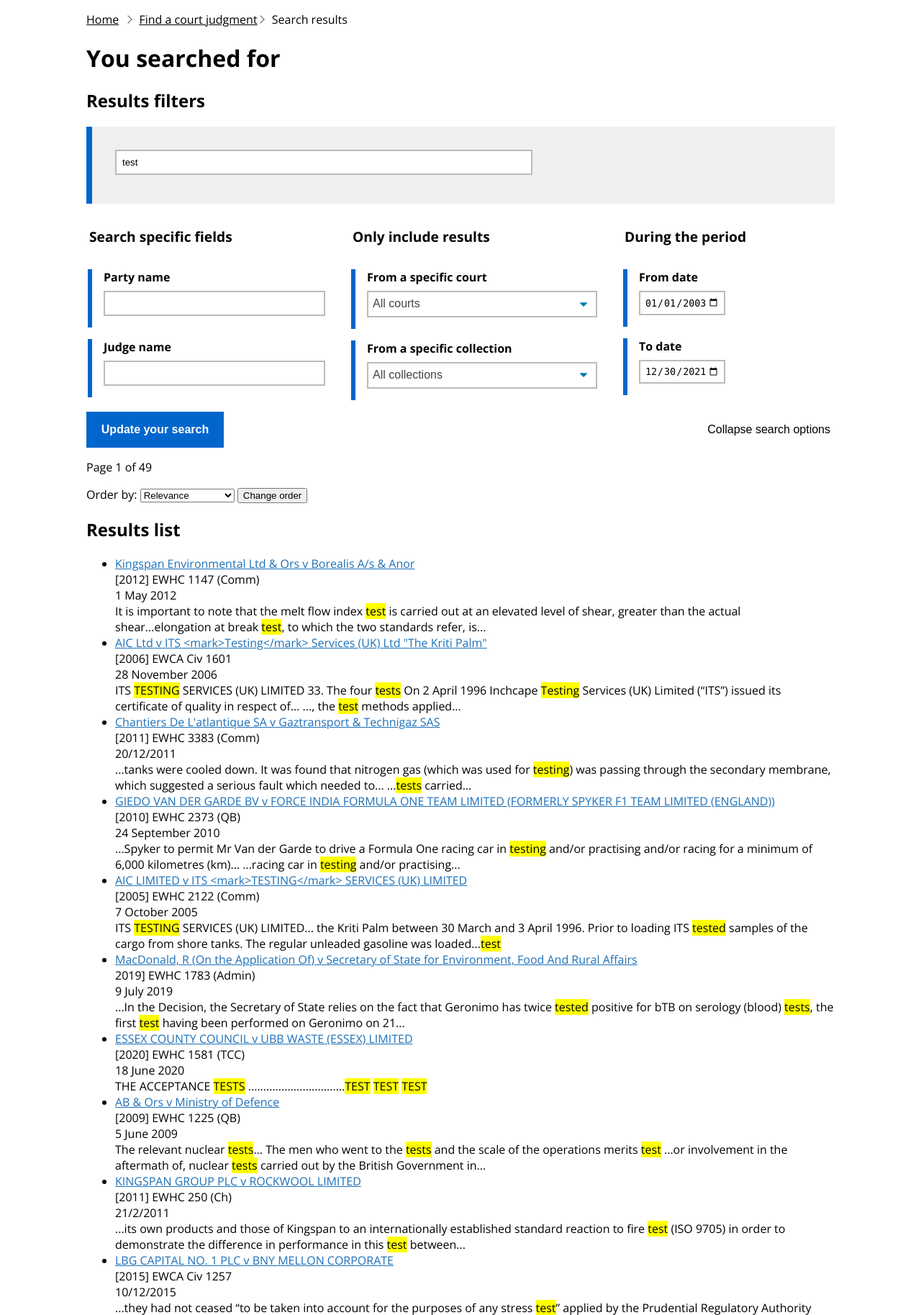
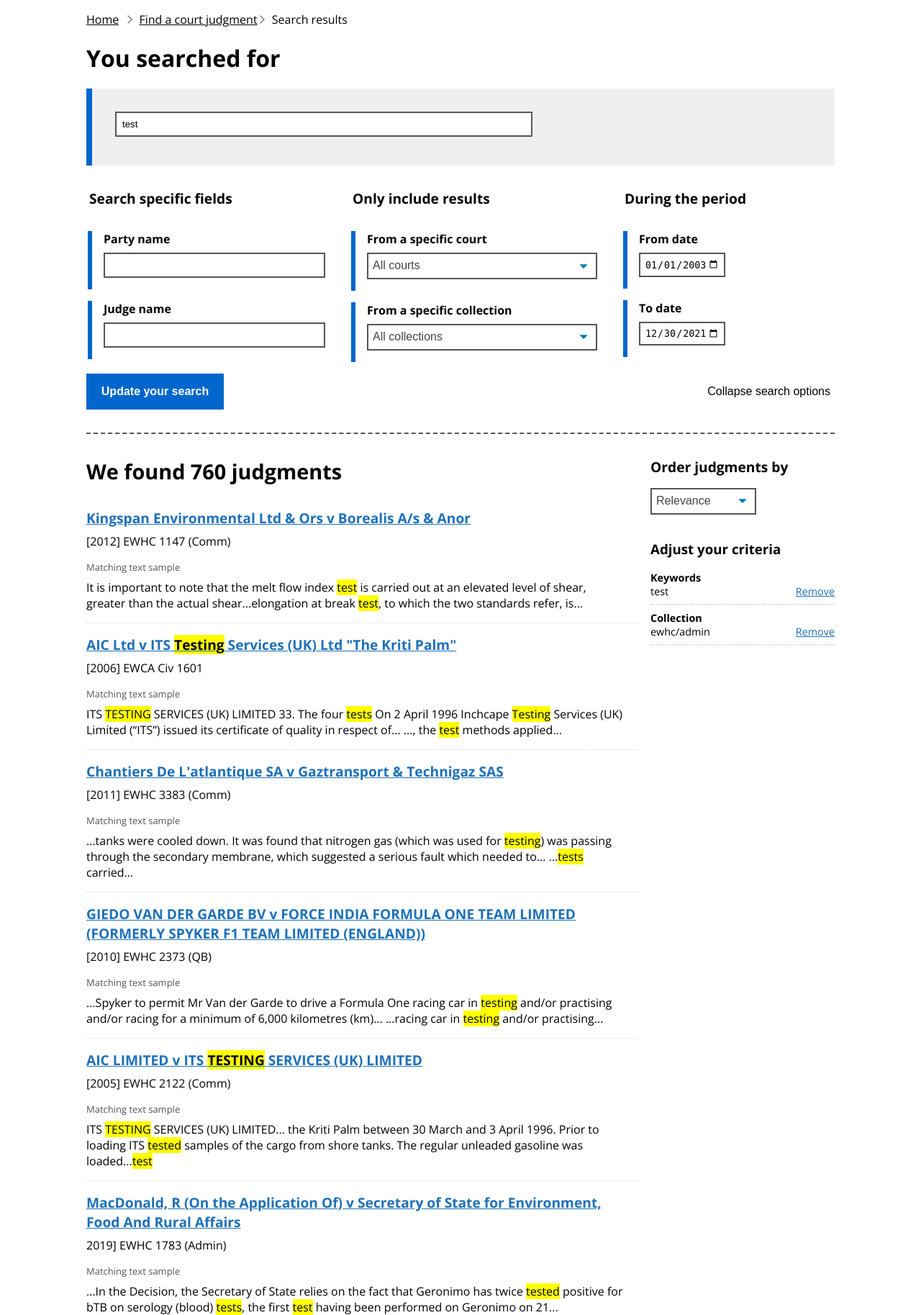
Before and after one commit to nationalarchives/ds-caselaw-frontend-prototype, a Flask app: page /results in a window 1280 px wide. Shown: the part 113-1940 px from the top of the page at 72% size. Run offline with Flask 2, Linux system fonts and the light colour scheme; style sheets or scripts are compiled from the project's sources.

Commit message:
Desktop optimized implementation of search results
Think it's best to avoid doing too much implementation of media
queries etc. until we have a clearer sense of the settled UI.

```diff
--- /dev/null
+++ b/app/static/styles/src/includes/_pagination.scss
@@ -0,0 +1,172 @@
+.pagination {
+  background-color: $color__almost-black;
+  margin-bottom: calc($spacer__unit * 2);
+
+  h3 {
+    @include sr-only;
+  }
+
+  &__list {
+    text-align: center;
+    list-style-type: none;
+    padding-left: 0;
+    min-height: 3.125rem;
+
+    display: flex;
+    justify-content: start;
+    margin-bottom: 0;
+
+    &-pages {
+      padding: 0;
+
+      ol {
+        padding: 0;
+        list-style-type: none;
+      }
+    }
+
+    &-item {
+      display: inline-block;
+      min-height: 3.125rem;
+
+      &:first-child {
+        margin-left: 0;
+        margin-right: auto;
+      }
+
+      &:last-child {
+        margin-left: auto;
+        margin-right: 0;
+      }
+    }
+  }
+
+  &__page {
+    &-chevron-next, &-chevron-previous, &-link, &-link-current {
+      display: flex;
+      justify-content: center;
+      align-items: center;
+      text-decoration: none;
+      width: 3.125rem;
+      height: 3.125rem;
+
+      > span {
+        @include sr-only
+      }
+    }
+
+    &-chevron-next, &-chevron-previous {
+      height: 100%;
+    }
+
+    &-chevron-next, &-chevron-previous {
+      background-color: $color__grey;
+
+      &:hover, &:focus {
+        @include focus-default;
+        background-color: $color__dark-grey;
+      }
+
+      background-repeat: no-repeat;
+      background-position: center;
+      background-size: 40%;
+    }
+
+    &-chevron-next {
+      background-image: url($fa_chevron_right);
+
+      &:hover, &:focus {
+        background-image: url($fa_chevron_right_white);
+        outline-color: $color__highlight-blue;
+        outline-offset: 0.125rem;
+      }
+
+      &:focus {
+        box-shadow: -.6rem 0 $color__white;
+      }
+
+      &--disabled {
+        background-color: $color__grey;
+        background-image: url($fa_chevron_right_disabled);
+        background-repeat: no-repeat;
+        background-position: center;
+        background-size: 40%;
+        width: 3.125rem;
+        height: 100%;
+        display: flex;
+        justify-content: center;
+
+        &:hover, &:focus {
+          background-image: url($fa_chevron_right_disabled);
+          outline-color: transparent;
+          outline-offset: 0;
+        }
+
+        span {
+          @include sr-only;
+        }
+      }
+    }
+
+    &-chevron-previous {
+      background-image: url($fa_chevron_left);
+
+      &:hover, &:focus {
+        background-image: url($fa_chevron_left_white);
+        outline-color: $color__highlight-blue;
+        outline-offset: 0.125rem;
+      }
+
+      &:focus {
+        box-shadow: .6rem 0 $color__white;
+      }
+
+      &--disabled {
+        background-color: $color__grey;
+        background-image: url($fa_chevron_left_disabled);
+        background-repeat: no-repeat;
+        background-position: center;
+        background-size: 40%;
+        width: 3.125rem;
+        height: 100%;
+        display: flex;
+        justify-content: center;
+
+        &:hover, &:focus {
+          background-image: url($fa_chevron_left_disabled);
+          outline-color: transparent;
+          outline-offset: 0;
+        }
+
+        span {
+          @include sr-only;
+        }
+      }
+    }
+
+    &-link-current {
+      font-weight: bold;
+    }
+
+    &-link, &-link-current {
+      margin-top: 0;
+
+      @media only screen and (min-width: $grid__breakpoint-medium) {
+        width: 2.5rem;
+        height: 1.875rem;
+        margin-top: .5rem;
+      }
+    }
+
+    &-link, &-link:visited {
+      color: $color__white;
+    }
+
+    &-link-current, &-link-current:focus, &-link-current:visited, &-link:hover, &-link:focus {
+      background-color: $color__white;
+      color: $color__black;
+      font-weight: bold;
+      outline-color: $color__highlight-blue;
+    }
+  }
+}
--- /dev/null
+++ b/app/static/styles/src/includes/_result_controls.scss
@@ -0,0 +1,36 @@
+.result-controls {
+  &__order-by-label {
+    font-weight: bold;
+    font-size: 1.2rem;
+    display: block;
+    margin-bottom: $spacer__unit;
+  }
+
+  &__order-by {
+    @include select;
+    min-width: auto;
+  }
+
+  &__removable-options {
+    font-size: 0.9rem;
+    padding: 0;
+    list-style-type: none;
+
+    li {
+      margin: calc($spacer__unit / 2) 0;
+      padding: 0 0 calc($spacer__unit / 2) 0;
+      border-bottom: 0.125rem dotted $color__grey;
+    }
+  }
+
+  &__removable-options-key {
+    display: block;
+    font-weight: bold;
+  }
+
+  &__removable-options-value {
+    display: flex;
+    justify-content: space-between;
+  }
+
+}
--- a/app/static/styles/src/includes/_results.scss
+++ b/app/static/styles/src/includes/_results.scss
@@ -103,20 +103,95 @@
   &__control-container {
     display: flex;
     justify-content: space-between;
+    padding-bottom: calc($spacer__unit * 2);
+    margin-bottom: calc($spacer__unit * 2);
+    border-bottom: 0.125rem dashed $color__dark-grey;
   }
 
   &__toggle-control {
     border: none;
     background-color: transparent;
     font-size: 1rem;
+
     &:focus {
       @include focus-default;
       text-decoration: underline;
     }
+
     &:hover {
       text-decoration: underline;
       cursor: pointer;
     }
+  }
+
+  &__list-layout-container {
+    display: grid;
+    grid-auto-columns: 1fr;
+    grid-template-columns: 3fr 1fr;
+    gap: 1rem;
+  }
+
+  &__result-controls-container {
+    grid-column: 2 / 3;
+    grid-row: 1 / 2;
+  }
+
+  &__result-list-container {
+    grid-row: 1 / 2;
+    grid-column: 1 / 2;
+    background-color: #fff;
+
+    h2 {
+      @include sr-only;
+    }
+  }
+
+  &__results-intro {
+    font-weight: bold;
+    font-size: 1.8rem;
+    margin: 0;
+  }
+
+  &__filter-heading {
+    @include sr-only;
+  }
+
+  &__results-list {
+    padding: 0;
+    list-style-type: none;
+
+    li {
+      padding: $spacer__unit;
+      padding-left: 0;
+      border-bottom: 1px dotted $color__grey;
+    }
+  }
+
+  &__result-title {
+    font-size: 1.2rem;
+    font-weight: bold;
+  }
+
+  &__result-term-sr {
+    @include sr-only
+  }
+
+  &__result-neutral-citation {
+    margin-top: calc($spacer__unit / 2);
+  }
+
+  &__result-terms {
+    margin: 0;
+  }
+
+  dd {
+    margin-left: 0;
+  }
+
+  &__result-term-matching {
+    margin: $spacer__unit 0 calc($spacer__unit / 2) 0;
+    color: $color__dark-grey;
+    font-size: small;
   }
 
   fieldset {
--- a/app/static/styles/src/includes/_variables.scss
+++ b/app/static/styles/src/includes/_variables.scss
@@ -6,7 +6,7 @@ $color__white: #fff;
 $color__light-grey: #efefef;
 $color__dark-blue: #134571;
 $color__grey: #ddd;
-$color__dark-grey: #bbb;
+$color__dark-grey: #555;
 $color__black: #000;
 $color__highlight-blue: #0066cc;
 
@@ -23,3 +23,14 @@ $grid__breakpoint-large: 992px;
 $grid__breakpoint-extra-large: 1200px;
 
 $font__open-sans: 'Open Sans', sans-serif;
+
+// Paths
+$fa_path: '/static/fontawesome-svgs/';
+
+// Images
+$fa_chevron_right: '#{$fa_path}chevron-right.svg';
+$fa_chevron_right_white: '#{$fa_path}chevron-right-white.svg';
+$fa_chevron_right_disabled: '#{$fa_path}chevron-right-disabled.svg';
+$fa_chevron_left: '#{$fa_path}chevron-left.svg';
+$fa_chevron_left_white: '#{$fa_path}chevron-left-white.svg';
+$fa_chevron_left_disabled: '#{$fa_path}chevron-left-disabled.svg';
--- a/app/static/styles/src/main.scss
+++ b/app/static/styles/src/main.scss
@@ -9,6 +9,8 @@
 @import "includes/links";
 @import "includes/structured_search";
 @import "includes/results";
+@import "includes/result_controls";
+@import "includes/pagination";
 @import "includes/phase_banner";
 @import "includes/footer";
 @import "includes/header";
--- a/app/templates/includes/pagination.html
+++ b/app/templates/includes/pagination.html
@@ -1,8 +1,12 @@
-<h2>Results pagination</h2>
 <nav class="pagination" aria-label="Results pagination">
+    <h3>Results pagination</h3>
     <ul class="pagination__list">
         <li class="pagination__list-item">
-            <span class="pagination__page-chevron-previous--disabled">Previous page</span>
+            <span class="pagination__page-chevron-previous--disabled">
+                <span>
+                    Previous page
+                </span>
+            </span>
         </li>
         <li class="pagination__list-pages">
             <ol>
--- a/app/templates/includes/result_controls.html
+++ b/app/templates/includes/result_controls.html
@@ -1,12 +1,29 @@
-<div class="results-controls">
-    <p>Page 1 of 49</p>
+<div class="result-controls">
     <form action="#">
-        <label for="order_by">Order by:</label>
-        <select id="order_by" name="order">
-            <option value="">Relevance</option>
-            <option value="date_ascending">Date (ascending)</option>
-            <option value="date_descending">Date (descending)</option>
-        </select>
-        <input type="submit" value="Change order">
+        <div>
+            <label class="result-controls__order-by-label" for="order_by">Order judgments by</label>
+            <select class="result-controls__order-by" id="order_by" name="order">
+                <option value="">Relevance</option>
+                <option value="date_ascending">Date (ascending)</option>
+                <option value="date_descending">Date (descending)</option>
+            </select>
+        </div>
     </form>
+    <h3>Adjust your criteria</h3>
+    <ul class="result-controls__removable-options">
+        <li>
+            <span class="result-controls__removable-options-key">Keywords</span>
+            <span class="result-controls__removable-options-value">
+                <span>test</span>
+                <a href="#">Remove</a>
+            </span>
+        </li>
+        <li>
+            <span class="result-controls__removable-options-key">Collection</span>
+            <span class="result-controls__removable-options-value">
+                <span>ewhc/admin</span>
+                <a href="#">Remove</a>
+            </span>
+        </li>
+    </ul>
 </div>
--- a/app/templates/includes/results_filters.html
+++ b/app/templates/includes/results_filters.html
@@ -1,4 +1,4 @@
-<h2>Results filters</h2>
+<h2 class="results__filter-heading">Results filters</h2>
 <form action="/search">
     <div class="results__full-text-panel">
         <label for="full_text" class="results__full-text-label">Search term</label>
--- a/app/templates/includes/results_list.html
+++ b/app/templates/includes/results_list.html
@@ -1,11 +1,18 @@
-<h2>Results list</h2>
-<ul>
+<h2>Search results</h2>
+<p class="results__results-intro">We found 760 judgments</p>
+<ul class="results__results-list">
     {% for result in search_results %}
         <li>
-            <a href="/judgment">{{ result.title }}</a>
-            <div>{{ result.neutral_citation }}</div>
-            <div>{{ result.date }}</div>
-            <div>{{ result.snippet | safe }}</div>
+            <dl class="results__result-terms">
+                <dt class="results__result-term-sr">Title</dt>
+                <dd>
+                    <a class="results__result-title" href="/judgment">{{ result.title | safe }}</a>
+                </dd>
+                <dt class="results__result-term-sr">Neutral citation</dt>
+                <dd class="results__result-neutral-citation">{{ result.neutral_citation }}</dd>
+                <dt class="results__result-term-matching">Matching text sample</dt>
+                <dd>{{ result.snippet | safe }}</dd>
+            </dl>
         </li>
     {% endfor %}
 </ul>
--- a/app/templates/results.html
+++ b/app/templates/results.html
@@ -14,9 +14,15 @@
         <div class="results__container">
             <h1>You searched for</h1>
             {% include 'includes/results_filters.html' %}
-            {% include 'includes/result_controls.html' %}
-            {% include 'includes/results_list.html' %}
-            {% include 'includes/pagination.html' %}
+            <div class="results__list-layout-container">
+                <div class="results__result-controls-container">
+                    {% include 'includes/result_controls.html' %}
+                </div>
+                <div class="results__result-list-container">
+                    {% include 'includes/results_list.html' %}
+                    {% include 'includes/pagination.html' %}
+                </div>
+            </div>
         </div>
     </div>
 {% endblock %}
```
Also changed, not shown: 6 other files.
